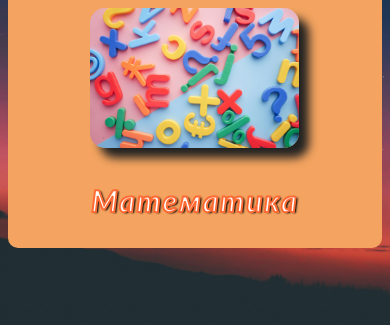
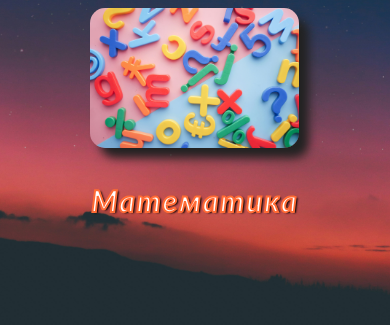
Before and after one commit to EvgeniyPudrik/my-learning-games, a website built with webpack: page index.html in a window 390 px wide. Shown: the part 535-860 px from the top of the page. Built offline with nearby package versions, Linux system fonts and the light colour scheme.

Commit message:
Update main.css

```diff
--- a/main.css
+++ b/main.css
@@ -100,7 +100,6 @@ h3 {
   }
   main {
     display: flex;
-    background-color: sandybrown;
     border-radius: 10px;
     flex-direction: column;
     justify-content: center;
```
